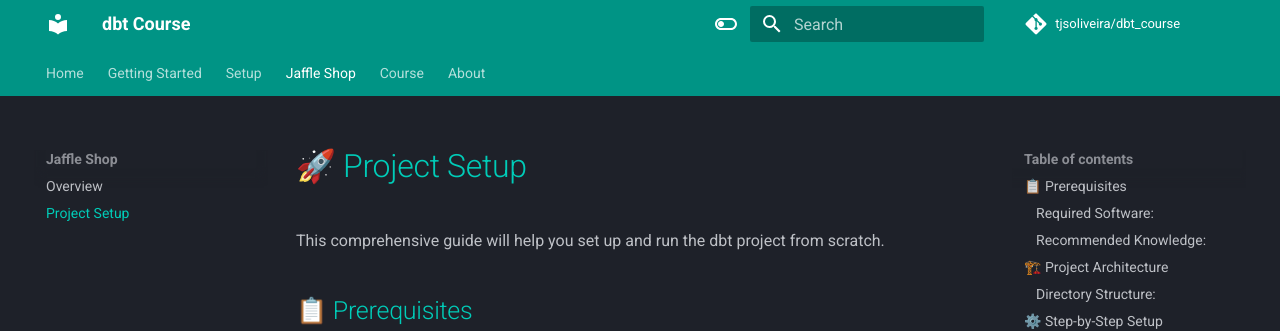
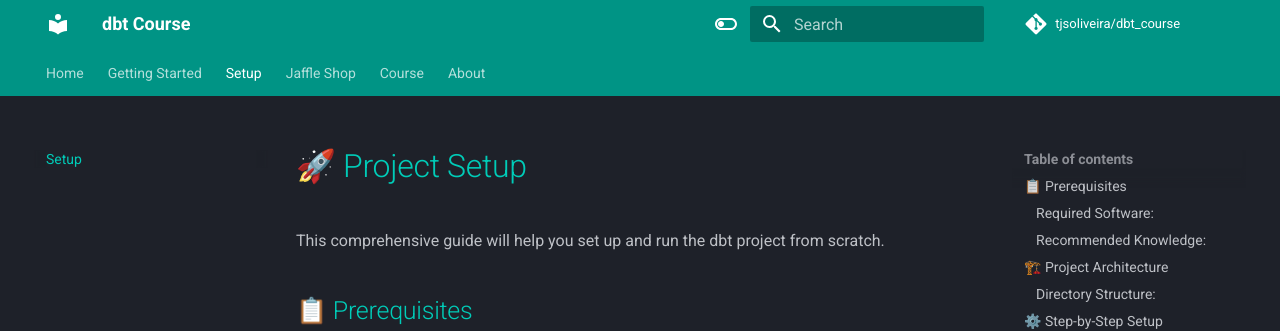
Before and after one commit to tjsoliveira/dbt_course, an MkDocs documentation site: the page built from docs/jaffle-shop/project-setup.md, in a window 1280 px wide. Shown: the top 331 px of the page. Built offline with MkDocs 1.6.1 and Material for MkDocs 9.7.7, drawn with Linux system fonts in a browser that asks for light colours; comment, search, counter and statistics services are not loaded.

Commit message:
fix setup link

```diff
--- a/mkdocs.yml
+++ b/mkdocs.yml
@@ -38,10 +38,9 @@ theme:
 nav:
   - Home: index.md
   - Getting Started: intro/what-is-dbt.md
-  - Setup: intro/setup.md
+  - Setup: jaffle-shop/project-setup.md
   - Jaffle Shop:
     - Overview: jaffle-shop/overview.md
-    - Project Setup: jaffle-shop/project-setup.md
   - Course:
     - Overview: course/index.md
     - Sources: course/sources.md
```
